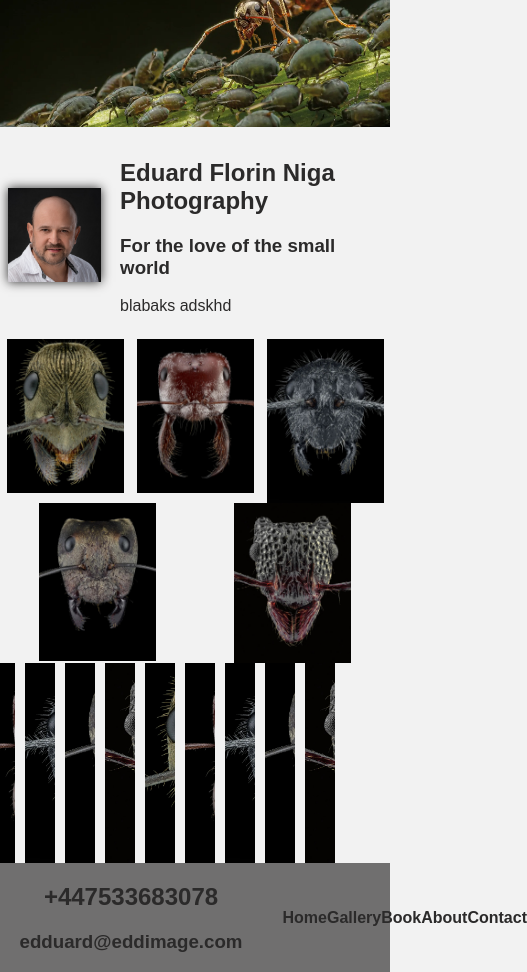
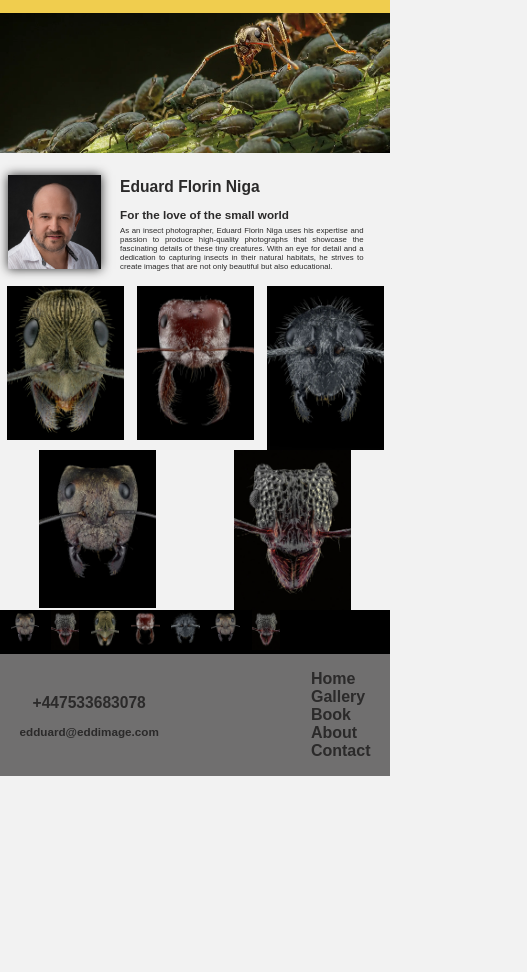
Before and after one commit to AnasMations/Micro-Life-Website, a plain HTML site: page index.html in a window 390 px wide. Shown: the part 109-1081 px from the top of the page, 527 px wide, since content can reach past the window. After the commit the page ends 885 px from the top, so only its background shows below. Drawn offline with Linux system fonts and the light colour scheme.

Commit message:
Add files via upload

```diff
--- a/index.html
+++ b/index.html
@@ -29,9 +29,9 @@
         <div class="personal_brief">
             <img class="" src="Images/personal_pic.png" alt="ant">
             <div>
-                <h2>Eduard Florin Niga Photography</h2>
+                <h2>Eduard Florin Niga</h2>
                 <h3>For the love of the small world</h3>
-                <p> blabaks adskhd</p>
+                <p>As an insect photographer, Eduard Florin Niga uses his expertise and passion to produce high-quality photographs that showcase the fascinating details of these tiny creatures. With an eye for detail and a dedication to capturing insects in their natural habitats, he strives to create images that are not only beautiful but also educational.</p>
             </div>
         </div>
 
@@ -44,17 +44,39 @@
             <img src="Images/ant_heads/ant5.jpg" alt="">
         </div>
 
-        <div class="horizontal-scrolling-items">
-            <div class="horizontal-scrolling-items__item item1"></div>
-            <div class="horizontal-scrolling-items__item item2"></div>
-            <div class="horizontal-scrolling-items__item item3"></div>
-            <div class="horizontal-scrolling-items__item item4"></div>
-            <div class="horizontal-scrolling-items__item item5"></div>
-            <div class="horizontal-scrolling-items__item item1"></div>
-            <div class="horizontal-scrolling-items__item item2"></div>
-            <div class="horizontal-scrolling-items__item item3"></div>
-            <div class="horizontal-scrolling-items__item item4"></div>
-            <div class="horizontal-scrolling-items__item item5"></div>
+        <div class="horizontal-scrolling-wrapper">
+            <div class="horizontal-scrolling-items">
+                <div class="item">
+                    <img src="Images/ant_heads/ant1.jpg" alt="">
+                </div>
+                <div class="item">
+                    <img src="Images/ant_heads/ant2.jpg" alt="">
+                </div>
+                <div class="item">
+                    <img src="Images/ant_heads/ant3.jpg" alt="">
+                </div>
+                <div class="item">
+                    <img src="Images/ant_heads/ant4.jpg" alt="">
+                </div>
+                <div class="item">
+                    <img src="Images/ant_heads/ant5.jpg" alt="">
+                </div>
+                <div class="item">
+                    <img src="Images/ant_heads/ant1.jpg" alt="">
+                </div>
+                <div class="item">
+                    <img src="Images/ant_heads/ant2.jpg" alt="">
+                </div>
+                <div class="item">
+                    <img src="Images/ant_heads/ant3.jpg" alt="">
+                </div>
+                <div class="item">
+                    <img src="Images/ant_heads/ant4.jpg" alt="">
+                </div>
+                <div class="item">
+                    <img src="Images/ant_heads/ant5.jpg" alt="">
+                </div>
+            </div>
         </div>
 
 
--- a/style.css
+++ b/style.css
@@ -1,3 +1,5 @@
+/*********** Base Style ***********/
+
 * {
     font-family: sans-serif;
     color: #2B2A2A;
@@ -8,10 +10,7 @@ body {
     margin: auto;
 }
 
-h1 {
-    color: #2B2A2A;
-    margin-left: 20px;
-}
+/*********** Footer ***********/
 
 .footer {
     display: flex;
@@ -50,6 +49,31 @@ h1 {
     width: 100%
 }
 
+.footer h2{
+    font-size: 4vw;
+}
+
+.footer h3{
+    font-size: 3vw;
+}
+
+/* Mobile */
+@media screen and (max-width: 620px) {
+    .footer ul {
+        display: flex;
+        width: auto;
+        justify-content: space-between;
+        flex-direction: column;
+    }
+}
+
+/*********** Header Menu ***********/
+
+.menu h1 {
+    color: #2B2A2A;
+    margin-left: 20px;
+}
+
 .menu {
     display: flex;
     justify-content: space-between;
@@ -78,9 +102,24 @@ h1 {
     background-color: #F1E0A0;
 }
 
+/* Mobile */
+@media screen and (max-width: 620px) {
+    .menu ul {
+        display: flex;
+        width: auto;
+        justify-content: space-between;
+        flex-direction: column;
+    }
+}
+
+/*********** Main Hook Image ***********/
+
 .main_image {
     width: 100%
 }
+
+
+/*********** Personal Brief ***********/
 
 .personal_brief {
     display: flex;
@@ -99,6 +138,24 @@ h1 {
     padding: 0% 5% 0% 5%
 }
 
+.personal_brief h2 {
+    font-size: 4vw;
+    margin-bottom: 2%;
+}
+
+.personal_brief h3 {
+    font-size: 3vw;
+    margin-bottom: 2%;
+}
+
+.personal_brief p {
+    font-size: 2vw;
+    margin-top: 0%;
+    text-align: justify;
+}
+
+/*********** Brief static Gallery ***********/
+
 .gallery-slideshow {
     display: flex;
     justify-content: space-around;
@@ -110,51 +167,36 @@ h1 {
     height: 30%;
 }
 
-
-
-
-
+/*********** Gallery slideshow ***********/
+.horizontal-scrolling-wrapper {
+    background-color: #000;
+}
 
 .horizontal-scrolling-items {
-    height: 200px;
-    column-gap: 10px;
     display: flex;
+    height: auto;
+    column-gap: 3%;
 }
 
-.horizontal-scrolling-items__item {
-  height: 100%;
-  width: 200%;
-  background-size: cover;
+.item {
+    max-height: auto;
+    max-width: auto;
+    background-size: cover;
 }
 
 @keyframes infiniteScroll {
-  from {transform: translateX(0) }
+  from {transform: translateX(0%) }
   to {transform: translateX(calc(0px - 50% - 25px));}
 }
 
 .horizontal-scrolling-items {
   animation-name: infiniteScroll;
-  animation-duration: 20s;
+  animation-duration: 10s;
   animation-iteration-count: infinite;
   animation-timing-function: linear;
 }
 
-.item1 {
-  background-image: url("Images/ant_heads/ant1.jpg");
+.horizontal-scrolling-items img {
+    max-width: 100%;
+    max-height: 100%;
 }
-
-.item2 {
-  background-image: url("Images/ant_heads/ant2.jpg");
-}
-
-.item3 {
-  background-image: url("Images/ant_heads/ant3.jpg");
-}
-
-.item4 {
-  background-image: url("Images/ant_heads/ant4.jpg");
-}
-
-.item5 {
-  background-image: url("Images/ant_heads/ant5.jpg");
-}
```
